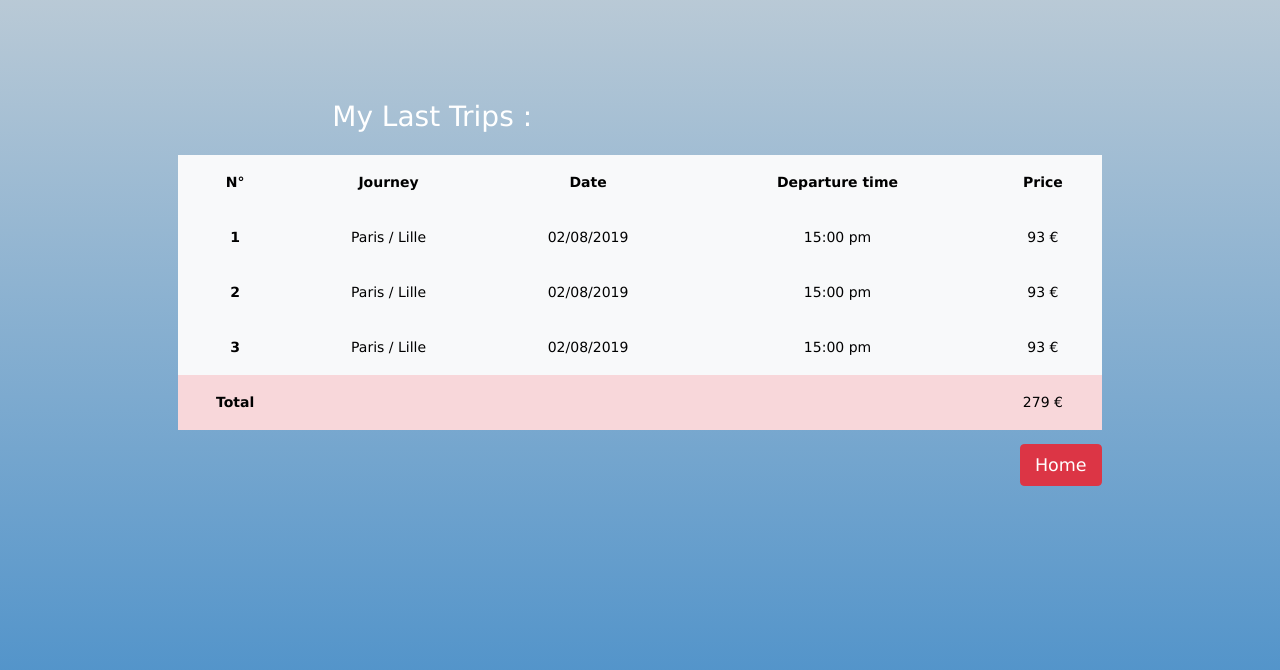
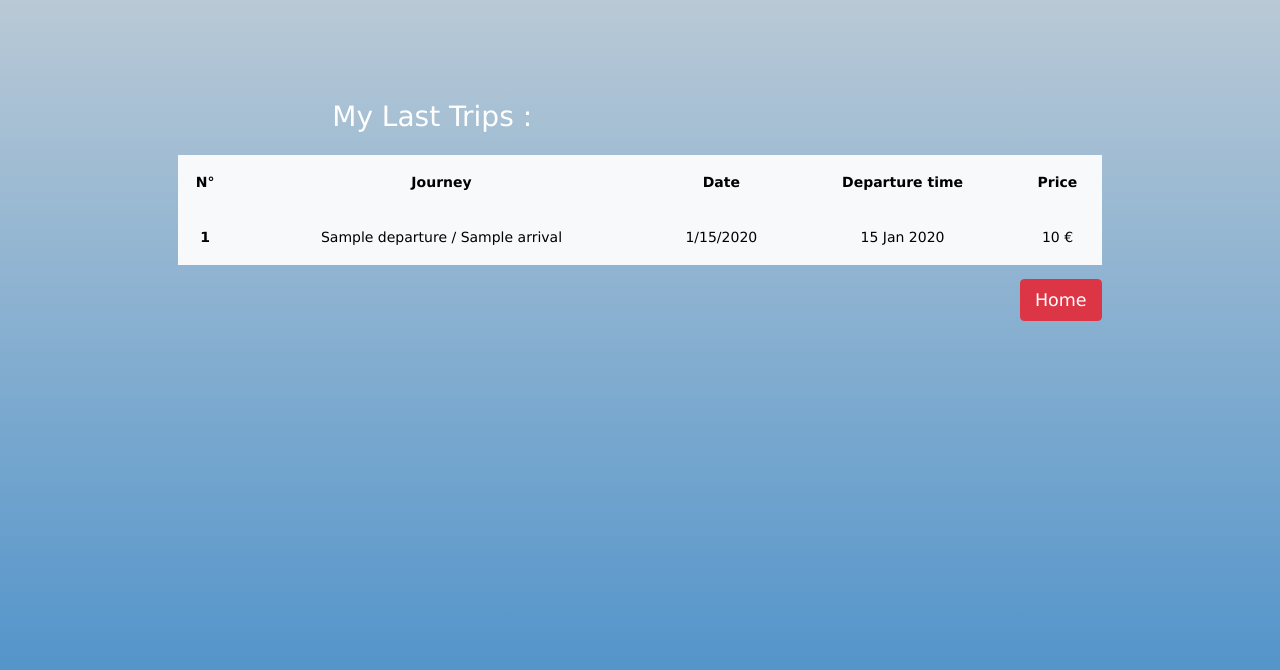
Before and after one commit to ABiteOfSorrow/ticketac, a Node server app: template views/myLastTrips.ejs in a window 1280 px wide. Shown: the part 60-730 px from the top of the page. Run offline with Node 20, Linux system fonts and the light colour scheme; the template is opened without the code that fills it: most values are stand-ins (such as "Sample title", 1, 10 or a date in 2020); some libraries are stand-ins or nearby versions.

Commit message:
feature - Updates users foreign keys array when basket confirm / Shows my last trips

```diff
--- a/views/myLastTrips.ejs
+++ b/views/myLastTrips.ejs
@@ -29,34 +29,15 @@
                       </tr>
                     </thead>
                     <tbody>
+                        <% for(var i = 0; i < myTrips.length; i++){ %>
                       <tr>
-                        <th scope="row" class="fw-bold">1</th>
-                        <td>Paris / Lille</td>
-                        <td>02/08/2019  </td>
-                        <td>15:00 pm</td>
-                        <td>93 €</td>
+                        <th scope="row" class="fw-bold"><%= i+1 %></th>
+                        <td><%= myTrips[i].departure %> / <%= myTrips[i].arrival %></td>
+                        <td><%= myTrips[i].date.toLocaleDateString() %></td>
+                        <td><%= myTrips[i].departureTime %></td>
+                        <td><%= myTrips[i].price %> €</td>
                       </tr>
-                      <tr>
-                        <th scope="row" class="fw-bold">2</th>
-                        <td>Paris / Lille</td>
-                        <td>02/08/2019  </td>
-                        <td>15:00 pm</td>
-                        <td>93 €</td>
-                      </tr>
-                      <tr>
-                        <th scope="row" class="fw-bold">3</th>
-                        <td>Paris / Lille</td>
-                        <td>02/08/2019  </td>
-                        <td>15:00 pm</td>
-                        <td>93 €</td>
-                      </tr>
-                      <tr class="table-danger">
-                        <th scope="row" class="fw-bold">Total</th>
-                        <td></td>
-                        <td></td>
-                        <td></td>
-                        <td>279 €</td>
-                      </tr>
+                        <% } %>
                     </tbody>
                   </table>
                   <a href='/homepage'><button class="btn btn-danger btn-lg">Home</button></a>
--- a/views/navbar.ejs
+++ b/views/navbar.ejs
@@ -13,7 +13,7 @@
             <a class="nav-link active text-danger" aria-current="page" href="/">Connection</a>
           </li>
           <li class="nav-item">
-            <a class="nav-link active mx-3" href="#">My last trips</a>
+            <a class="nav-link active mx-3" href="/mytrips">My last trips</a>
           </li>
         </ul>
       </div>
```
Also changed, not shown: routes/index.js (+32 -10 lines), routes/users.js (+10 -8 lines).
